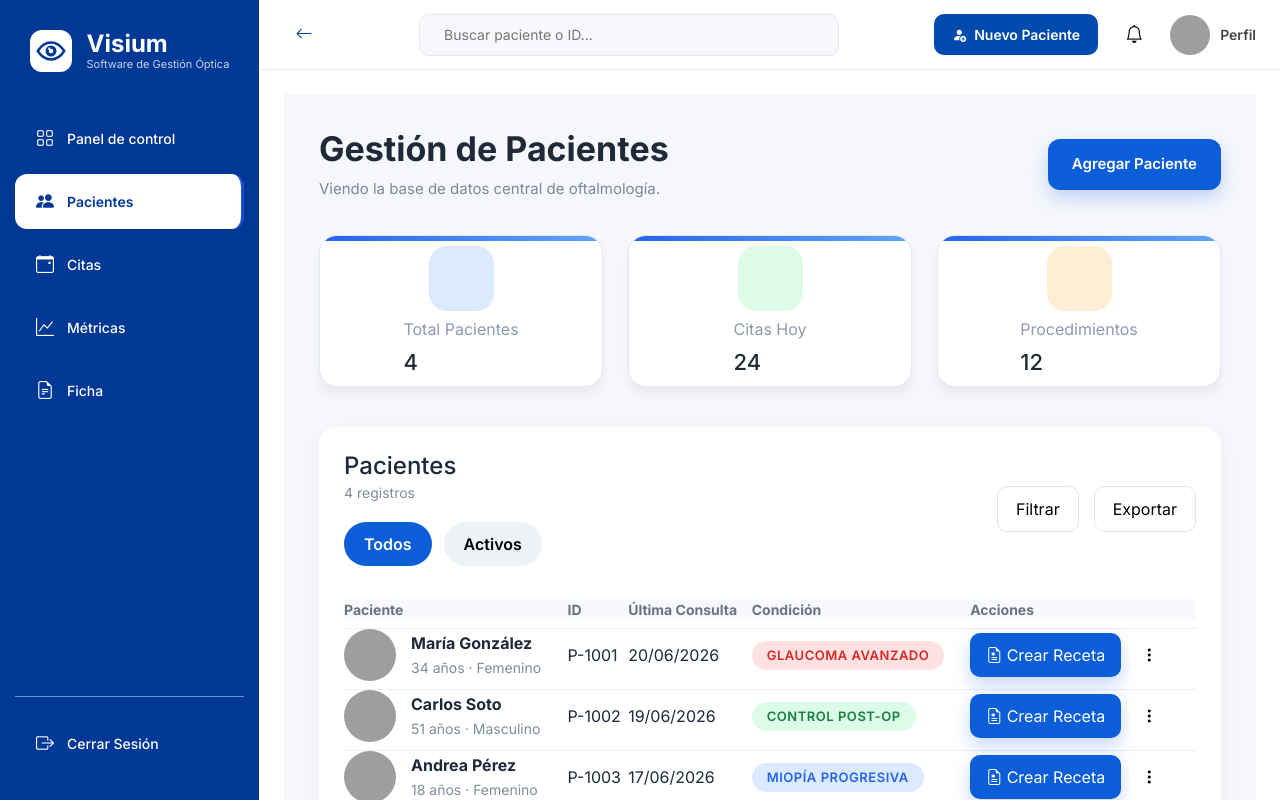
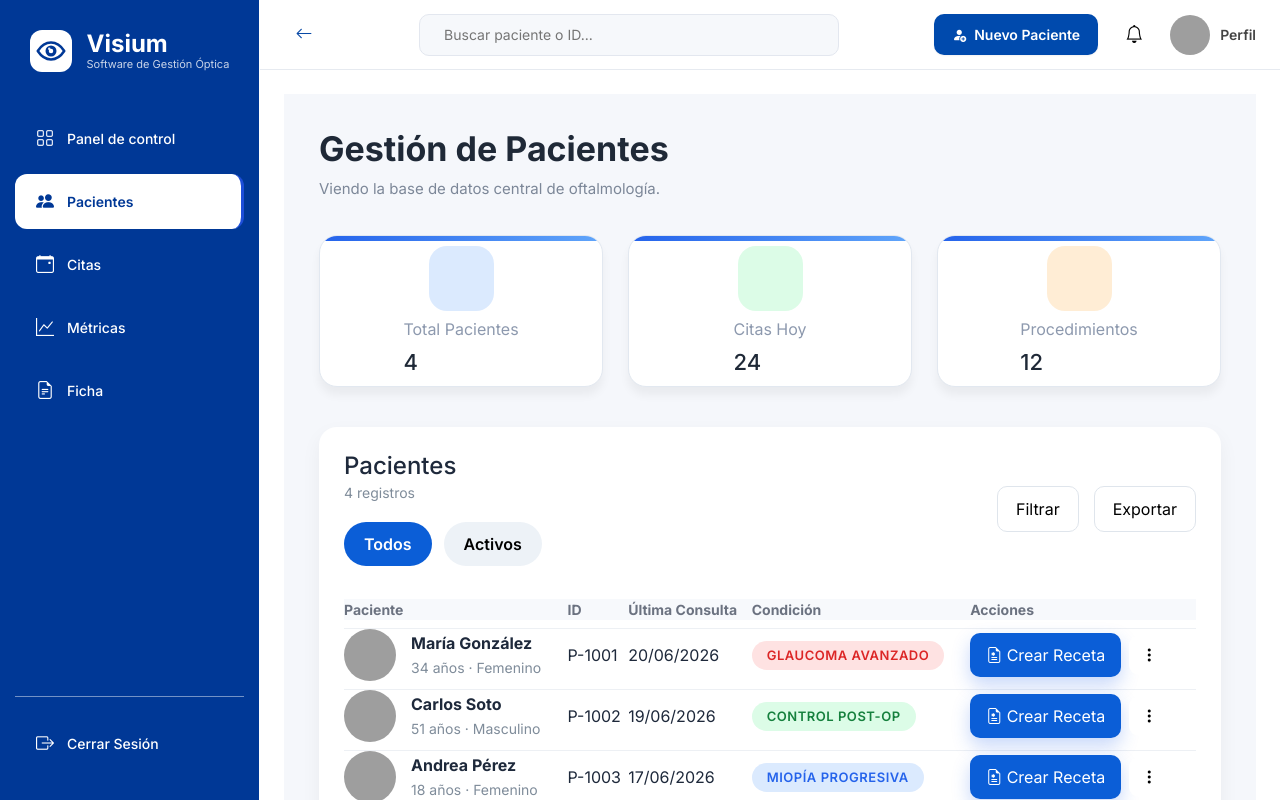
Before and after one commit to JulioJulioso/visium-react, a React (Vite) app: page /gestionPacientes in a window 1280 px wide. Shown: the top 800 px of the page. Built offline with nearby package versions, Linux system fonts and the light colour scheme; grey boxes are pictures that could not be loaded.

Commit message:
se quita boton agregar paciente

```diff
--- a/src/pages/gestionPacientes/gestionPacientes.jsx
+++ b/src/pages/gestionPacientes/gestionPacientes.jsx
@@ -19,9 +19,6 @@ export default function GestionPacientes() {
             <h1>Gestión de Pacientes</h1>
             <p>Viendo la base de datos central de oftalmología.</p>
           </div>
-          <button className="add-patient" onClick={() => handleOpenModal(-1)}>
-            <i className="fa-solid fa-plus"></i> Agregar Paciente
-          </button>
         </div>
 
         <div className="cards">
```
Also changed, not shown: 1 other file (tests, documents, lock files or other folders).
